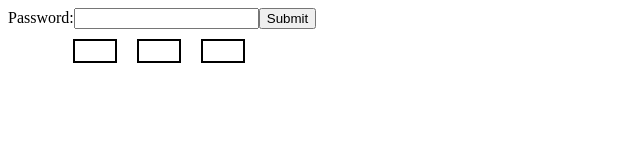
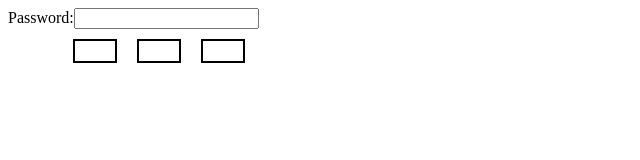
Before and after one commit to Edy2003/Password, an Angular app: page / in a window 1280 px wide. Shown: the top 160 px of the page, without its empty margins (0-640 px from the left). Built offline with nearby package versions, Linux system fonts and the light colour scheme.

Commit message:
Final code

```diff
--- a/src/app/password/password.component.html
+++ b/src/app/password/password.component.html
@@ -1,7 +1,6 @@
 <form  >
   <label for="pass">Password:</label>
   <input type="password" id="pass" [formControl]="pass" >
-  <button type="button" (click)="Submit()">Submit</button>
 </form>
 <div class="container">
   <div class="block " [ngClass]="{'letters': letters,'easy': easy,'medium': medium,'strong':strong}" ></div>
--- a/src/app/password/password.component.ts
+++ b/src/app/password/password.component.ts
@@ -19,9 +19,10 @@ export class PasswordComponent implements OnInit {
 
   ngOnInit(): void {
     this.pass = new FormControl('');
+    this.pass.valueChanges.subscribe(get=>{this.submit()})
   }
 
-  Submit() {
+  submit() {
     if(this.pass.value.length < 8){
       this.letters = true;
     }
```
